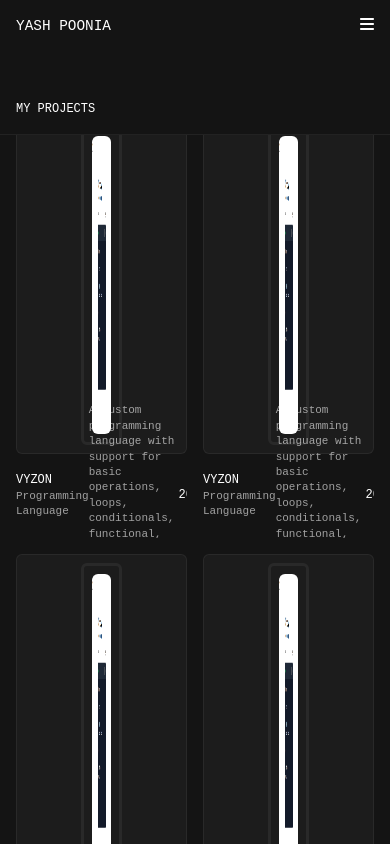
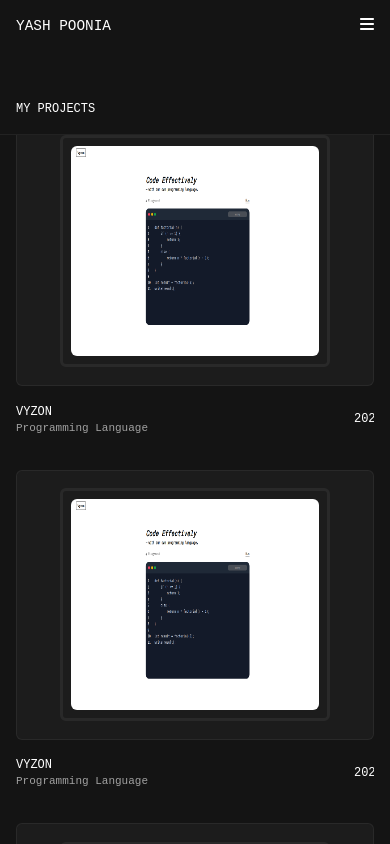
Before and after one commit to yash7xm/Portfolio, a React (Vite) app: page / in a window 390 px wide. Built offline with nearby package versions, Linux system fonts and the light colour scheme.

Commit message:
styles fixed

```diff
--- a/src/App.css
+++ b/src/App.css
@@ -12,7 +12,7 @@
   overflow: hidden;
 }
 
-@media (max-width: 600px) {
+@media (max-width: 900px) {
     .app {
       flex-direction: column;
     }
--- a/src/assets/Styles/Project.css
+++ b/src/assets/Styles/Project.css
@@ -4,12 +4,11 @@
     cursor: pointer;
 }
 
-
 .project-img {
     height: 80%;
     background-color: #1c1c1c;
     border-radius: 6px;
-    padding: 0.5rem 4rem;
+    padding: 5% 8%;
     border: 1px solid rgba(255, 255, 255, 0.06);
     transition: padding 0.4s;
 }
@@ -25,7 +24,6 @@
 img {
     border-radius: 6px;
 }
-
 
 .project-info {
     display: flex;
@@ -74,7 +72,7 @@ img {
 }
 
 .project:hover .project-img {
-    padding: 0.25rem 3.5rem;
+    padding: 3% 3.5%;
 }
 
 .project:hover .project-date {
@@ -84,3 +82,34 @@ img {
 .return-btn {
     cursor: pointer;
 }
+
+@media (max-width: 1200px) {
+    .project {
+        height: 75vh;
+    }
+
+    .project-img {
+        padding: 3% 5%;
+
+    }
+
+    .project-desc {
+        display: none;
+    }
+}
+
+@media (max-width: 900px) {
+    .project {
+        height: 40vh;
+    }
+
+    .project-img {
+        padding: 1% 8%;
+    }
+}
+
+@media (max-width: 600px) {
+    .project-img {
+        padding: 5% 12%;
+    }
+}
--- a/src/assets/Styles/Projects.css
+++ b/src/assets/Styles/Projects.css
@@ -1,6 +1,6 @@
 .projects {
     height: 100%;
-    width: 82%;
+    width: calc(100vw - 300px);
     overflow-y: auto;
 }
 
@@ -26,10 +26,6 @@
     grid-template-columns: repeat(2, 1fr);
     gap: 1rem;
     padding: 1rem;
-    /* position: relative;
-    top: 6%; */
-
-
     margin-top: 4%;
     height: 100%;
     width: 100%;
@@ -51,9 +47,15 @@
     border-radius: 6px;
 }
 
-@media (max-width: 600px) {
+@media (max-width: 900px) {
     .projects {
         height: 90%;
         width: 100%;
     }
 }
+
+@media (max-width: 1200px) {
+    .projects-grid {
+        grid-template-columns: repeat(1, 1fr);
+    }
+}
--- a/src/assets/Styles/Sidebar.css
+++ b/src/assets/Styles/Sidebar.css
@@ -1,5 +1,5 @@
 .sidebar {
-    width: 18%;
+    width: 300px;
     height: 100%;
     display: flex;
     flex-direction: column;
@@ -90,7 +90,7 @@ img {
     display: none;
 }
 
-@media (max-width: 600px) {
+@media (max-width: 900px) {
     .info .desc {
         display: none;
     }
```
